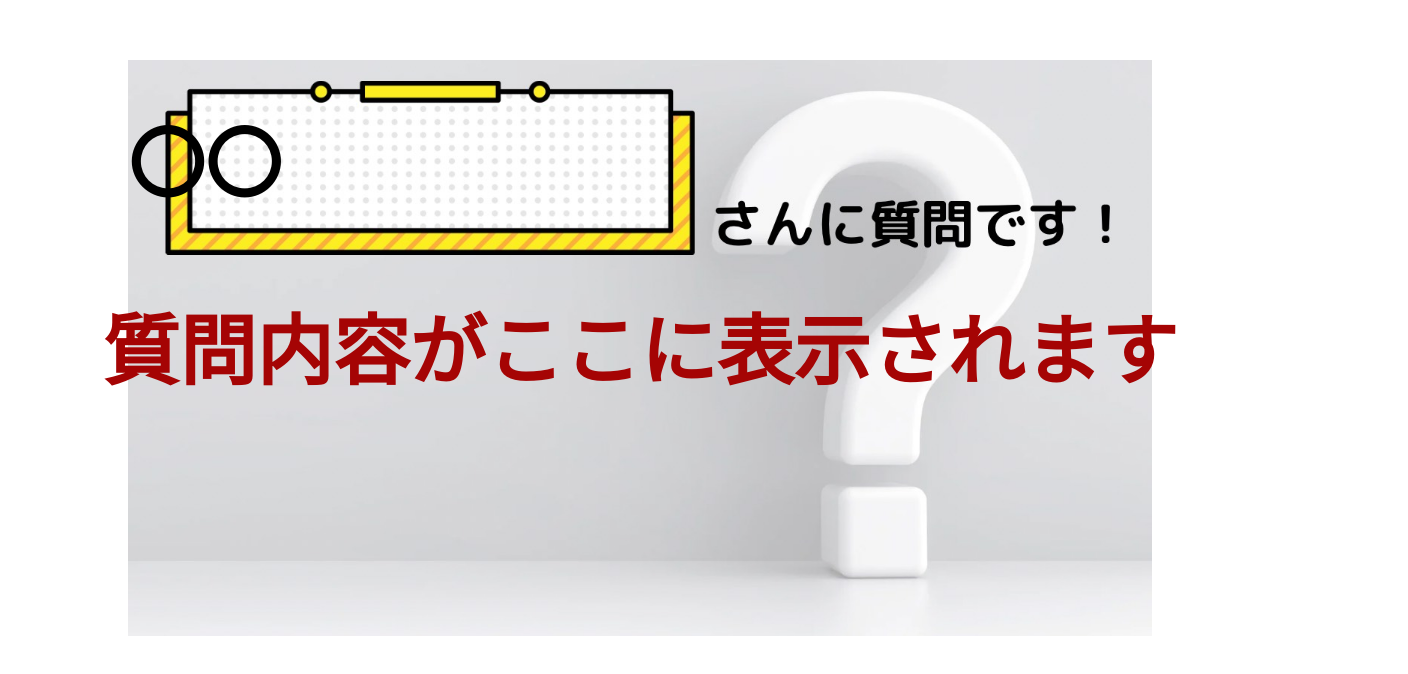
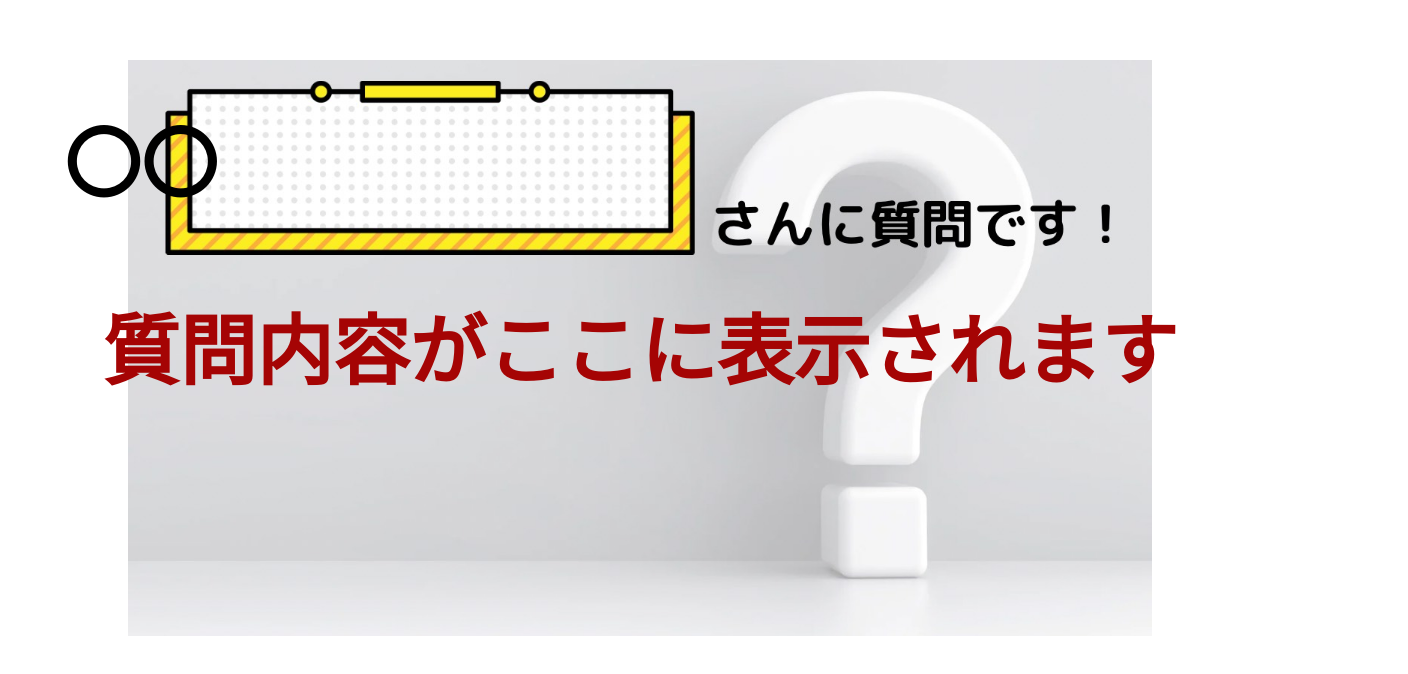
Before and after one commit to yumikohonma/5_23_kadai_rich, a plain HTML site: page index.html in a window 1280 px wide. Shown: the part 1072-1746 px from the top of the page, 1408 px wide, since content can reach past the window. Drawn offline with Linux system fonts and the light colour scheme.

Commit message:
Update style.css

```diff
--- a/style.css
+++ b/style.css
@@ -72,7 +72,7 @@ body {
   margin-top: 20px;
   width: 100%;
   text-align: left;
-  padding-left: 20vw; /* ← 吹き出しの左端に合わせる調整 */
+  padding-left: 10vw; /* ← 吹き出しの左端に合わせる調整 */
 }
 
 #selectedQuestion {
```
